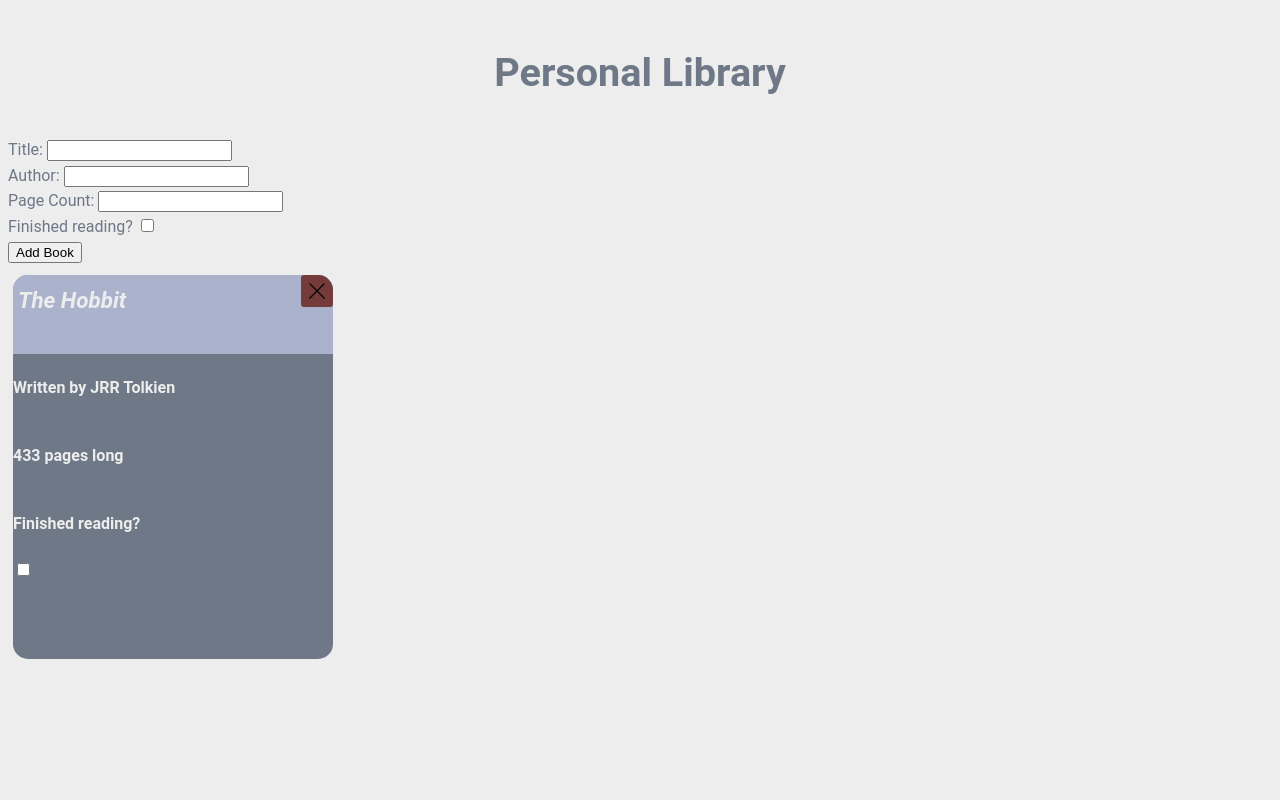
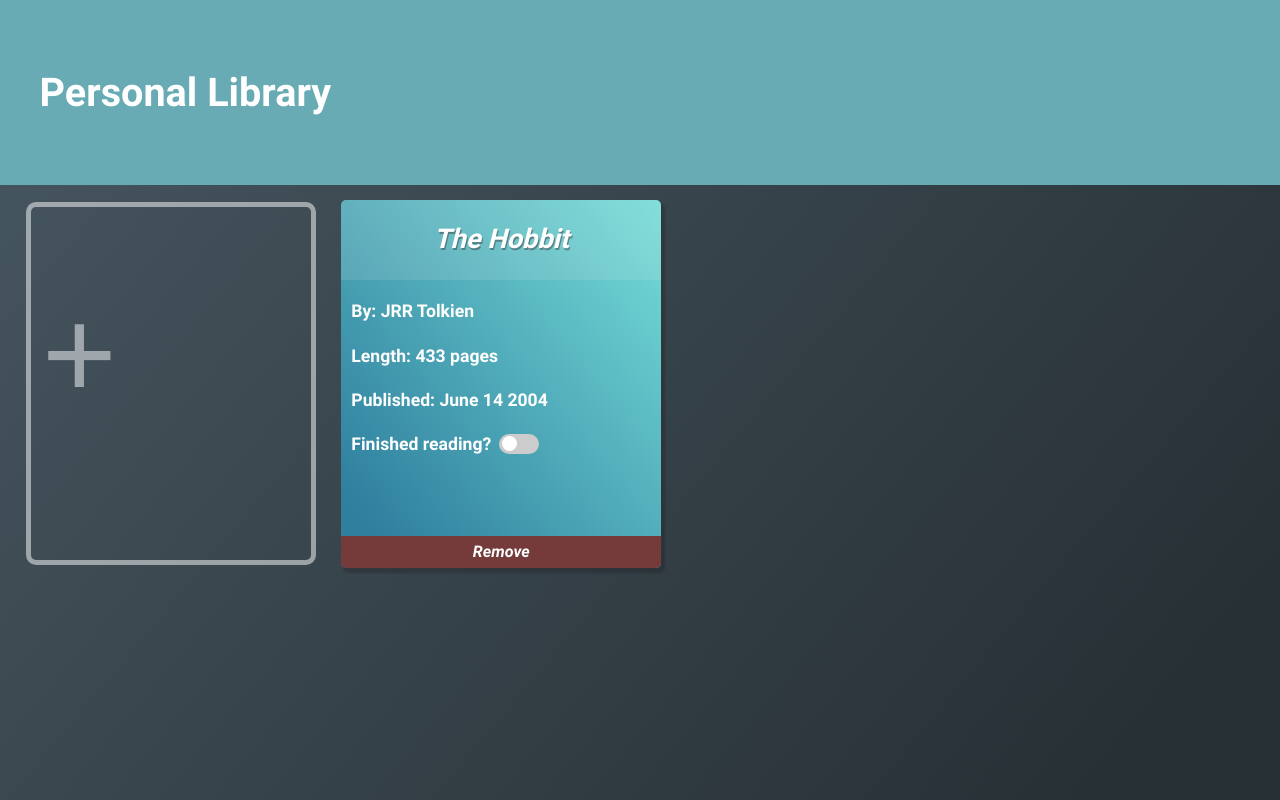
Before and after one commit to DMRobb77/book-catalog, a plain HTML site: page books.html in a window 1280 px wide. Drawn offline with Linux system fonts and the light colour scheme.

Commit message:
Finalized CSS look and button functionality

```diff
--- a/books.css
+++ b/books.css
@@ -1,7 +1,24 @@
 :root {
-    --primary-dark: #6E7887;
-    --primary-light: #ededed;
+  --primary-dark: #68abb4;
+  --primary-light: #c0c0c0;
   --secondary-light: #fefefe;
+  }
+
+@font-face {
+  font-family: Roboto;
+  src: url(Roboto-Regular.ttf);
+}
+
+@font-face {
+  font-family: Roboto;
+  src: url(Roboto-Bold.ttf);
+  font-weight: bold;
+}
+
+@font-face {
+  font-family: Roboto;
+  src: url(Roboto-BoldItalic.ttf);
+  font-weight: bold, italic;
 }
 
 html {
@@ -10,55 +27,218 @@ html {
   }
 
 body {
-    background-color: var(--primary-light);
+  background: linear-gradient(310deg, #273035 10%, #475761);
   color: var(--primary-dark);
   font-family: 'Roboto', sans-serif;
   line-height: 1.6;
-    margin-bottom: 100px;
+  margin: 0;
+  /*margin-bottom: 100px;*/
   }
 
+h4 {
+  font-size: 1.1em;
+  margin: 8px 10px;
+  }
+
+input {
+  padding: 4px;
+  width: 80%;
+  margin: 5px;
+}
+
+
 #title-holder {
+  background-color: var(--primary-dark);
   display: flex;
-    justify-content: center;
+  justify-content: flex-start;
   align-items: center;
   font-size: 1.65em;
+  height: 7em;
   }
+
+#title {
+  color: #ffffff;
+  margin-left: 1em;
+  }
+
+
+/*Modal*/
+#modal{
+  display: none;
+  position: fixed;
+  z-index: 1;
+  left: 0;
+  width: 100%;
+  height: 100%;
+  overflow: auto;
+  background-color: rgb(0,0,0);
+  background-color: rgb(0,0,0,0.4);
+
+}
+
+label[for=input-finished]{
+  display: inline-block;
+  padding: 0px;
+  width: 140px;
+  margin: 0px;
+}
+
+#input-finished{
+  padding: 0px;
+  width: 45px;
+  margin: 0px;
+}
+
+#book-entry {
+  background-color: #6E7887;
+  color: white;
+  font-size: 1.12em;
+  margin: 10% auto;
+  padding: 20px;
+  width: 20em;
+  min-height: 21em;
+  border-radius: 5px;
+}
+
+
+#add-btn {
+  font-size: 8em;
+  display: flex;
+  flex-direction: column;
+  width: 2.19em;
+  height: 2.76em;
+  margin: 15px 15px;
+  background: #ffffff00;
+  color: rgb(255, 255, 255);
+  padding-top: 5.45%;
+  border: 5px solid rgba(24, 21, 21, 0);
+  border-radius: 5px;
+  align-self: center;
+  position: relative;
+  box-shadow: 0 0 0 5px rgb(255, 255, 255);
+  opacity: 0.5;
+  transition: transform 250ms, opacity 400ms;
+}
+
+#add-btn:hover {
+  /*box-shadow: 0 0 0 5px rgb(255, 255, 255), 6px 7px 2px 1px rgba(7, 7, 7, 0.377);
+  text-shadow: 6px 7px 2px 1px rgba(7, 7, 7, 0.377);*/
+  transform: scale(1.02);
+  opacity: 1;
+
+}
+
 
 #catalog {
   display: flex;
   flex-wrap: wrap;
   justify-content: flex-start;
+  padding: 0px 1em;
 }
 
 .book-card {
   display: flex;
   flex-direction: column;
   width: 20em;
-    min-height: 24em;
-    margin: 10px 5px;
-    background-color: var(--primary-dark);
-    color: var(--primary-light);
+  min-height: 23em;
+  margin: 15px 15px;
+  background: linear-gradient(50deg, #2f7f9e 10%, #75ddd8);
+  color: var(--secondary-light);
   padding: 0px;
-    border-radius: 15px;
+  border-radius: 5px;
+  position: relative;
+  box-shadow: 3px 4px 2px 1px rgba(31, 30, 30, 0.281);
 }
 
 .card-header {
   display: flex;
   align-content: stretch;
   justify-content: space-between;
-  background-color: #AAB3CB;
-  border-radius: 15px 15px 0px 0px;
+  background-color: #e7e7e721;
+  border-radius: 5px 5px 0px 0px;
+  min-height: 5em;
+}
 
+.author-name {
+  margin-top: 1em;
+}
+
+.has-read {
+  margin: 8px 10px;
+  display: flex;
+}
+
+.has-read > h4 {
+  margin: 0px;
+}
+
+.switch {
+  position: relative;
+  display: inline-block;
+  margin-left: 8px;
+  margin-top: 4px;
+  width: 40px;
+  height: 20px;
+}
+
+.switch input {
+  opacity: 0;
+  width: 0;
+  height: 0;
+}
+
+.slider {
+  position: absolute;
+  cursor: pointer;
+  top: 0;
+  left: 0;
+  right: 0;
+  bottom: 0;
+  background-color: #ccc;
+  -webkit-transition: .3s;
+  transition: .3s;
+  border-radius: 22px;
+}
+
+.slider:before {
+  position: absolute;
+  content: "";
+  height: 15px;
+  width: 15px;
+  left: 3px;
+  bottom: 3px;
+  background-color: white;
+  -webkit-transition: .3s;
+  transition: .3s;
+  border-radius: 50%;
+}
+
+
+input:checked + .slider {
+  background-color: #834444;
+}
+
+input:focus + .slider {
+  box-shadow: 0 0 1px #1160bb;
+}
+
+input:checked + .slider:before {
+  -webkit-transform: translateX(20px);
+  -ms-transform: translateX(20px);
+  transform: translateX(20px);
 }
 
 .book-title {
-    font-size: 1.4em;
+  color: #ffffff;
+  text-shadow: 1px 2px #2e2e2e6e;
+  font-size: 1.7em;
   font-style: italic;
-    margin-top: 3px;
-    width: 10em;
+  font-weight: bold;
+  margin:auto;
+  text-align: center;
   height: auto;
-    padding: 5px;
-
+  padding: 8px;
+  line-height: 1.2em;
 }
 
 .delete {
@@ -66,9 +246,11 @@ body {
   justify-content: center;
   align-items: center;
   height: 2em;
-  width: 2em;
+  width: 100%;
   background-color: #753A3A;
-  border-radius: 3px 15px 3px 3px;
+  border-radius: 0px 0px 5px 5px;
+  position: absolute;
+  bottom: 0px;
 }
 
 .delete-img {
--- a/books.html
+++ b/books.html
@@ -9,24 +9,31 @@
             <h2 id="title">Personal Library</h2>
         </div>
 
-        <div id="book-entry-fields">
-            <div>
-                <label for="input-title">Title:</label>
-                <input type="text" id="input-title" name="input-title"><br>
-                <label for="input-author">Author:</label>
-                <input type="text" id="input-author" name="input-author"><br>
-                <label for="input-pages">Page Count:</label>
-                <input type="text" id="input-pages" name="input-pages"><br>
+
+    <div id="modal">
+        <div id="book-entry">
+            <div id="input-fields">
+                <input type="text" id="input-title" name="input-title" placeholder="Title"><br>
+                <input type="text" id="input-author" name="input-author" placeholder="Author"><br>
+                <input type="number" id="input-pages" name="input-pages" placeholder="Page count"
+                    oninput="this.value = this.value.replace(/[^0-9]/g, '').replace
+                    (/(\..*)\./g,'$1');" /><br>
+                <label for="input-date">Date published:</label>
+                <input type="date" id="input-date" name="input-date" placeholder="Date published"><br>
                 <label for="input-finished">Finished reading?</label>
                 <input type="checkbox" id="input-finished" name="input-finished">
             </div>
-        <div id="add-btn-holder">
+        <div id="modal-btn-holder">
             <button name="add-btn" type="button" class="button" onclick="addBookToLibrary()">Add Book</button>
+            <button name="cancel-btn" type="button" class="button" onclick="closeModal()">Cancel</button>
+            </div>
         </div>
 
-        </div>
+    </div>
+
 
         <div id="catalog">
+            <button name="modal-opener" type="button" id="add-btn" onclick="openModal()">+</button>
         </div>
 
     </body>
--- a/books.js
+++ b/books.js
@@ -1,15 +1,17 @@
-
+// Set up data structures
 
 class Book {
     constructor(
         title = 'Empty',
         author = 'Empty',
         pages = '0',
+        date = 'Empty',
         isRead = false
     ) {
         this.title = title;
         this.author = author;
         this.pages = pages;
+        this.date = date;
         this.isRead = isRead;
     }
 }
@@ -39,6 +41,8 @@ class Library {
 }
 
 const library = new Library();
+
+//UI manipulation
 
 const removeBookFromLibrary = (e) => {
     console.log(e.target.closest('.book-card').getAttribute('index'));
@@ -87,11 +91,15 @@ const addBookToDisplay = (book) => {
 
     let author = document.createElement('h4');
     author.className = 'author-name';
-    author.innerHTML = `Written by ${book.author}`;
+    author.innerHTML = `By: ${book.author}`;
 
     let pages = document.createElement('h4');
     pages.className = 'page-count';
-    pages.innerHTML = `${book.pages} pages long`;
+    pages.innerHTML = `Length: ${book.pages} pages`;
+
+    let date = document.createElement('h4');
+    date.className = 'published';
+    date.innerHTML = `Published: ${book.date}`;
 
     let isReadDiv = document.createElement('div');
     isReadDiv.className = 'has-read';
@@ -100,36 +108,57 @@ const addBookToDisplay = (book) => {
     isReadText.innerHTML = 'Finished reading?';
     isReadDiv.appendChild(isReadText);
 
-    let isReadBox = document.createElement('input');
-    isReadBox.setAttribute('type', 'checkbox');
-    isReadBox.addEventListener('click', checkboxAlert);
+    let isReadBox = document.createElement('label');
+    let isReadSwitch = document.createElement('input');
+    let isReadSlider = document.createElement('span');
+    isReadBox.className = 'switch';
+    isReadSlider.className = 'slider';
+    isReadSwitch.setAttribute('type', 'checkbox');
+    isReadSwitch.addEventListener('click', checkboxAlert);
+    isReadBox.appendChild(isReadSwitch);
+    isReadBox.appendChild(isReadSlider);
     isReadDiv.appendChild(isReadBox);
 
     let deleteButton = document.createElement('div');
     deleteButton.className = 'delete';
+    let deleteText = document.createElement('span');
+    deleteText.innerHTML = "Remove";
+    deleteButton.appendChild(deleteText);
+    deleteButton.addEventListener('click', removeBookFromLibrary);
 
-    let deleteImg = document.createElement('img');
-    deleteImg.src = "close-button.png";
-    deleteImg.className = 'delete-img';
-    deleteButton.appendChild(deleteImg);
-    deleteButton.addEventListener('click', removeBookFromLibrary);
+
 
     bookCard.setAttribute('index', library.books.indexOf(book));
 
     cardHeader.appendChild(title);
-    cardHeader.appendChild(deleteButton);
     bookCard.appendChild(author);
     bookCard.appendChild(pages);
+    bookCard.appendChild(date);
     bookCard.appendChild(isReadDiv);
+    bookCard.appendChild(deleteButton);
+
+    closeModal();
+    clearBookInputFields();
+}
+
+const clearBookInputFields = () => {
+    document.getElementById('input-title').value = "";
+    document.getElementById('input-author').value = "";
+    document.getElementById('input-pages').value = "";
+    document.getElementById('input-date').value = "";
+    document.getElementById('input-finished').value = false;
 
 }
+
+//Adding book data
 
 const getBookFromInput = () => {
     const title = document.getElementById('input-title').value;
     const author = document.getElementById('input-author').value;
     const pages = document.getElementById('input-pages').value;
+    const date = document.getElementById('input-date').value;
     const hasRead = document.getElementById('input-finished').value;
-    return new Book(title, author, pages, hasRead);
+    return new Book(title, author, pages, date, hasRead);
 
 }
 
@@ -143,6 +172,21 @@ const addBookToLibrary = (e) => {
 const catalog = document.querySelector('#catalog');
 
 
-const hobbit = new Book('The Hobbit', 'JRR Tolkien', 433, 'not read yet');
+var modal = document.getElementById('modal');
+var modalOpener = document.getElementById('modal-opener');
+var cancel = document.getElementById('cancel-btn');
+
+const openModal = () => {
+    modal.style.display = "block";
+}
+
+const closeModal = () => {
+    modal.style.display = "none";
+}
+
+
+//Automatically adding test book
+
+const hobbit = new Book('The Hobbit', 'JRR Tolkien', 433, 'June 14 2004', 'not read yet');
 library.addBook(hobbit);
 addBookToDisplay(hobbit);
```
Also changed, not shown: Roboto-Black.ttf (added), Roboto-Bold.ttf (added), Roboto-BoldItalic.ttf (added), Roboto-Italic.ttf (added), Roboto-Regular.ttf (added). Lines whose indentation alone changed are shown as unchanged.
